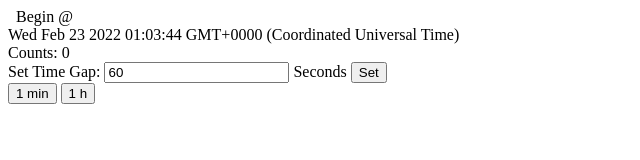
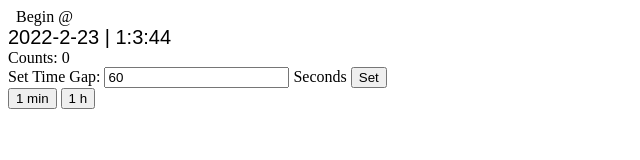
Before and after one commit to BabyKoo/cyclical-key-pressing, a plain HTML site: page index.html in a window 1280 px wide. Both pictures are taken after a click on the button "Set". Shown: the whole page, without its empty margins (0-640 px from the left). Drawn offline with Linux system fonts and the light colour scheme.

Commit message:
feat: format display

```diff
--- a/index.html
+++ b/index.html
@@ -49,7 +49,7 @@
             document.getElementById("time-gap").innerText = "Time gap: " + gap + " sec(s)";
         }
         function showCurrentTime() {
-            document.getElementById("current-time").innerHTML = "&nbsp;&nbsp;Current Time:  <br/>" + new Date;
+            document.getElementById("current-time").innerHTML = "&nbsp;&nbsp;Current Time:  <br/>"+ '<div class="time">' + formatDate(new Date) + "</div>";
         };
         function pressAndCounterAdd(key, isClearCounter) {
             if(isClearCounter) {
@@ -62,13 +62,33 @@
         setInterval("showCurrentTime()", 1000);
         function execute(p) {
             console.log(p);
-            document.getElementById("begin-at").innerHTML = "&nbsp;&nbsp;Begin @ <br/>" + new Date + "";
+            document.getElementById("begin-at").innerHTML = "&nbsp;&nbsp;Begin @ <br/>" + '<div class="time">' + formatDate(new Date) + "</div>";
             pressAndCounterAdd("{SCROLLLOCK}", true);
             showTimeGap(p);
             clearInterval(pressKeyIntervalID);
             pressKeyIntervalID = setInterval('pressAndCounterAdd("{SCROLLLOCK}", false);', parseInt(p) * 1000);
         };
+        function formatDate(date) {
+            let formatted_date = "" + date.getFullYear() + "-" + (date.getMonth() + 1) + "-" + date.getDate() + " | " + + date.getHours() + ":" + date.getMinutes() + ":" + date.getSeconds();
+            return formatted_date;
+        }
     </script>
+    <style scss>
+        .time {
+            display: inline-block;
+            font-family: sans-serif;
+        }
+        #current-time {
+            color: navy;
+
+        }
+        #current-time .time{
+            font-size: 50px;
+        }
+        #begin-at .time{
+            font-size: 20px;
+        }
+    </style>
 </body>
 
 </html>
```
